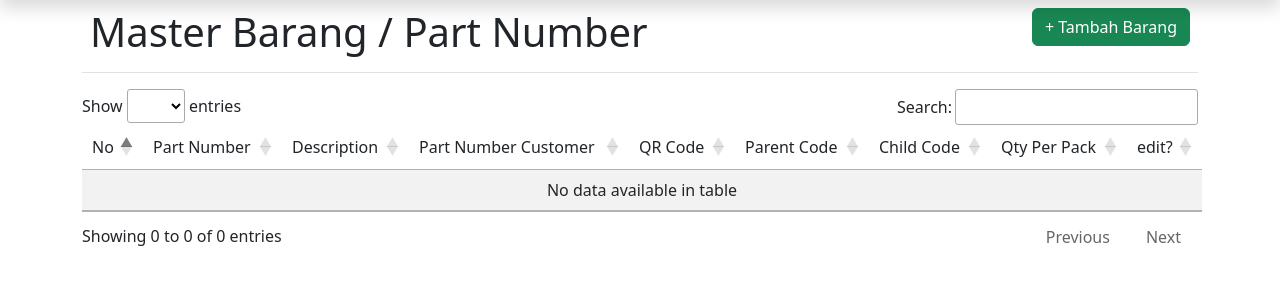
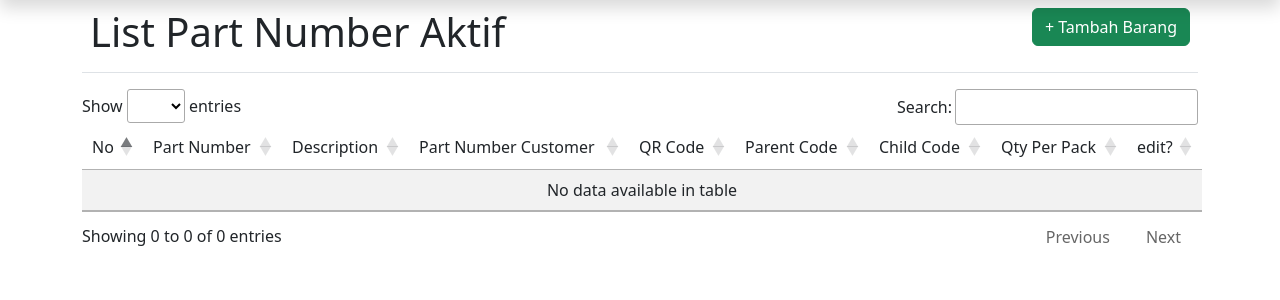
Before and after one commit to criespy/PartNumberScanner, a Django app: page /list_barang in a window 1280 px wide. Shown: the part 91-391 px from the top of the page. Run offline with Django 3.2, Linux system fonts and the light colour scheme; the visitor is signed in with stand-in values (Sample User, id 1); data that the repository does not hold is empty; some libraries are stand-ins or nearby versions.

Commit message:
Tambahan view untuk barang aktif dan non aktif

```diff
--- a/scanner/urls.py
+++ b/scanner/urls.py
@@ -18,6 +18,7 @@ urlpatterns = [
     path('update_rencana_kirim/', views.UpdateRencanaKirim.as_view(), name='update_rencana_kirim'),
     path('buat_master_barang', views.BuatMasterBarang.as_view(), name='buat_master_barang'),
     path('list_barang', views.ListMasterBarang.as_view(), name='list_barang'),
+    path('list_barang_disabled', views.ListMasterBarangDisabled.as_view(), name='list_barang_disabled'),
     path('edit_master_barang/<int:pk>', views.UpdateMasterBarang.as_view(), name='edit_master_barang'),
     path('print_label_produksi', views.HomePageView.as_view(), name='print_label_produksi'),
     path('delivery/monitoring', views.MonitoringDelivery.as_view(), name='monitoring_delivery'),
--- a/scanner/views.py
+++ b/scanner/views.py
@@ -222,6 +222,13 @@ class ListMasterBarang(LoginRequiredMixin, ListView):
     model = Barang
     template_name = 'barang_listview.html'
     queryset = Barang.objects.filter(status="Aktif")
+    extra_context = {'judul':'Aktif'}
+
+class ListMasterBarangDisabled(LoginRequiredMixin, ListView):
+    model = Barang
+    template_name = 'barang_listview.html'
+    queryset = Barang.objects.filter(status="Disabled")
+    extra_context = {'judul':'Non Aktif'}
 
 class UpdateMasterBarang(LoginRequiredMixin, UpdateView):
     model = Barang
--- a/templates/barang_listview.html
+++ b/templates/barang_listview.html
@@ -4,7 +4,7 @@
 <div class="container">
     <table class="table">
         <tr>
-            <td><h1>Master Barang / Part Number</h1></td>
+            <td><h1>List Part Number {{ judul }}</h1></td>
             <td class="text-end"><a href="{% url 'buat_master_barang' %}" class="btn btn-success">+ Tambah Barang</a></td>
         </tr>
     </table>
```
